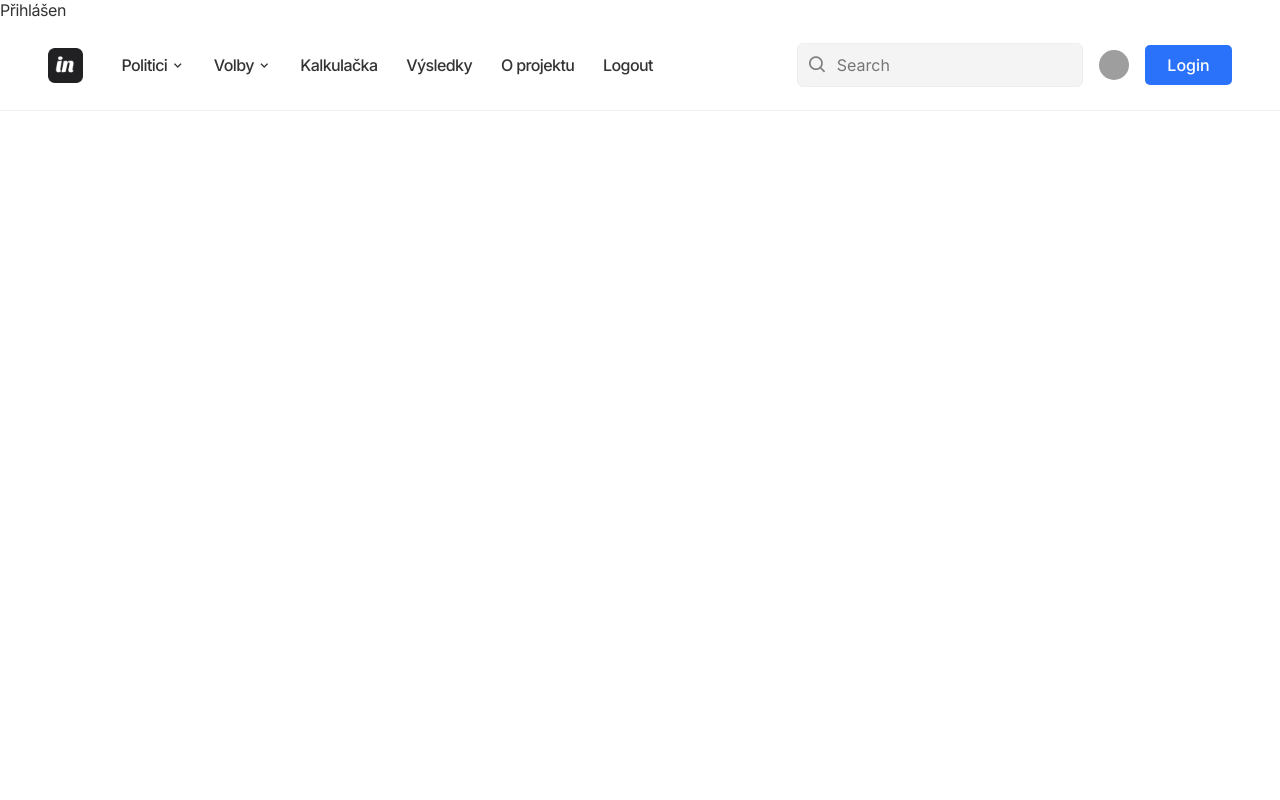
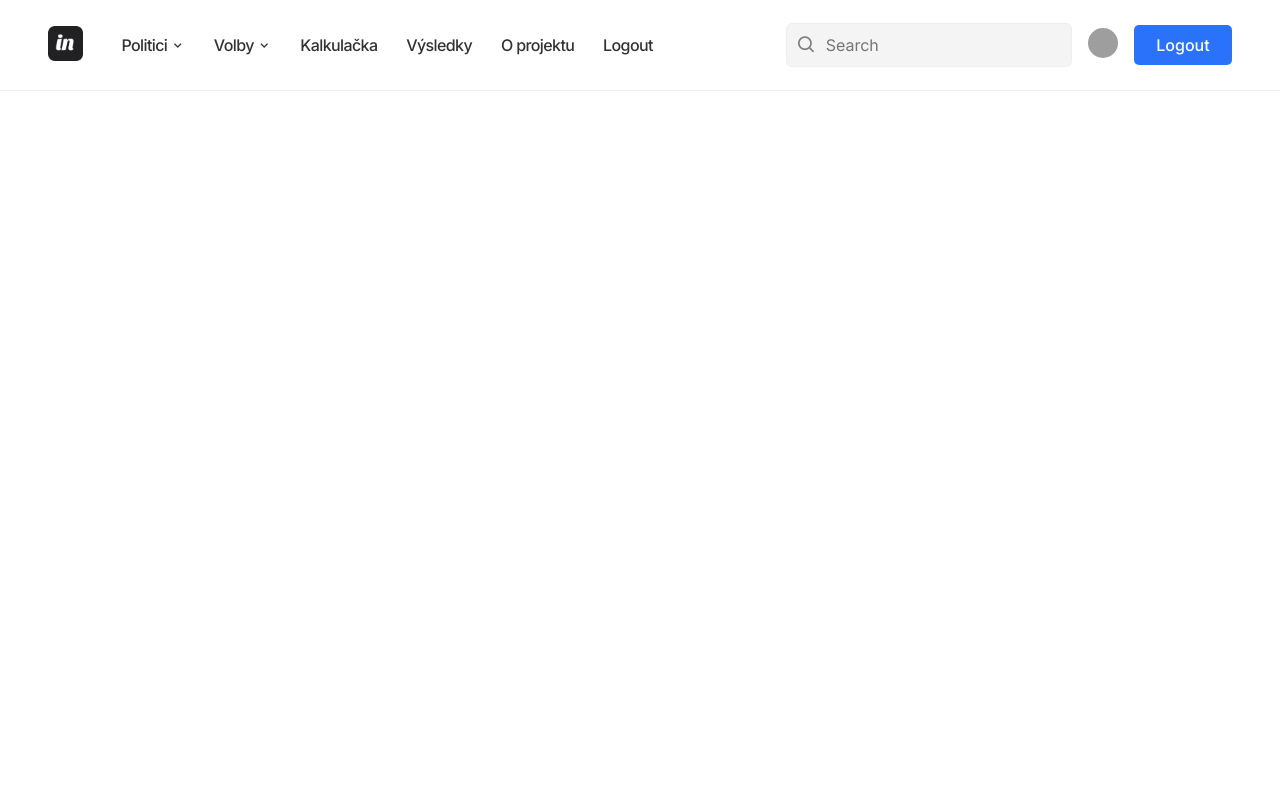
Before and after one commit to 2Karlicek/SPS_Kladno_projekt, a PHP site: page /uvod.php in a window 1280 px wide. Run offline with PHP 8.4, Linux system fonts and the light colour scheme; the visitor is signed in with stand-in values (Sample User, id 1); grey boxes are pictures that could not be loaded.

Commit message:
Add files via upload

```diff
--- a/uvod.php
+++ b/uvod.php
@@ -1,13 +1,6 @@
 
 <?php
 session_start();
-
-if(isset($_SESSION['logged_in']) && $_SESSION['logged_in'] === true) {
-    echo "Přihlášen";
-} else {
-
-    echo "Nejste přihlášený";
-}
 ?>
 
 
@@ -201,7 +194,16 @@ foreach ($volby as $vol){
                 alt="user image"
               />
             </a>
-            <button class="btn btn-primary" onclick="window.location.href='login.php'">Login</button>
+            <?php
+  // Zkontrolujte, zda je uživatel přihlášen
+  if (isset($_SESSION['logged_in']) && $_SESSION['logged_in'] === true) {
+      // Pokud je přihlášen, zobrazíme tlačítko "Logout"
+      echo '<button class="btn btn-primary" onclick="window.location.href=\'logout.php\'">Logout</button>';
+  } else {
+      // Pokud není přihlášen, zobrazíme tlačítko "Login"
+      echo '<button class="btn btn-primary" onclick="window.location.href=\'login.php\'">Login</button>';
+  }
+  ?>
           </div>
 
           <button
```
